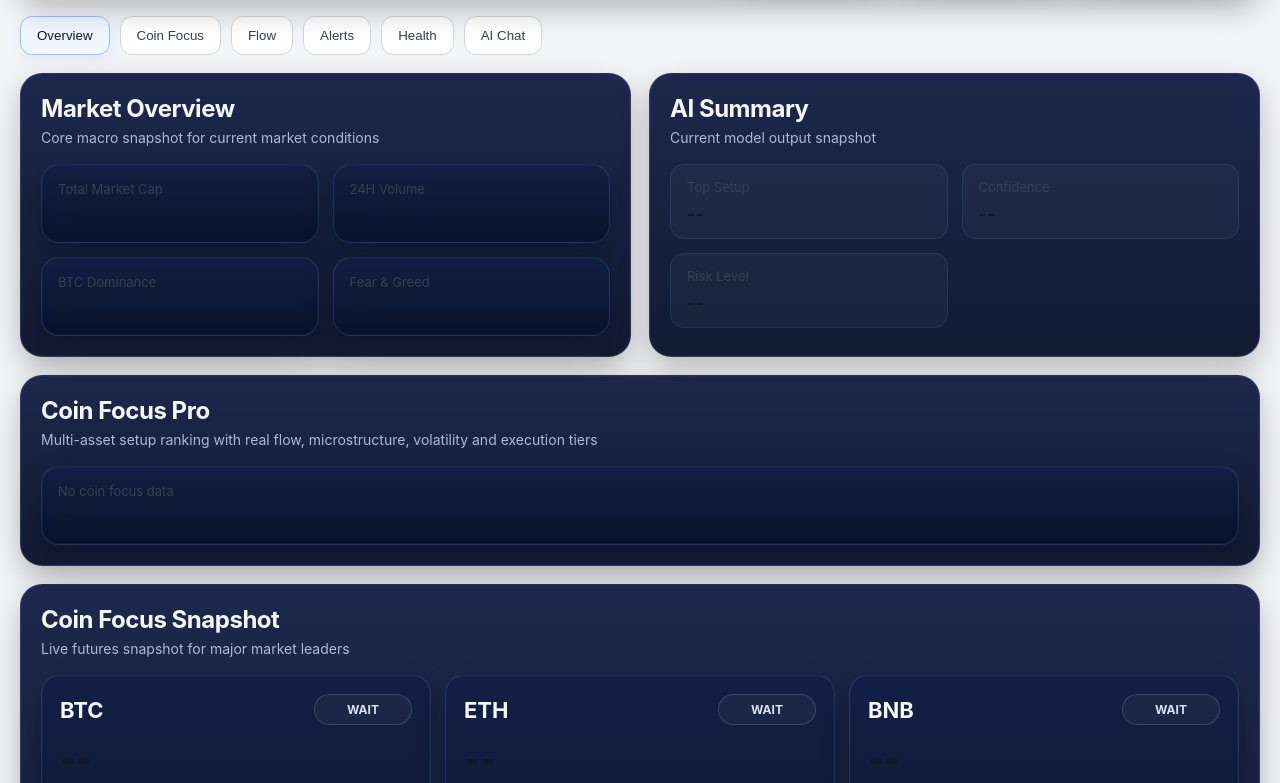
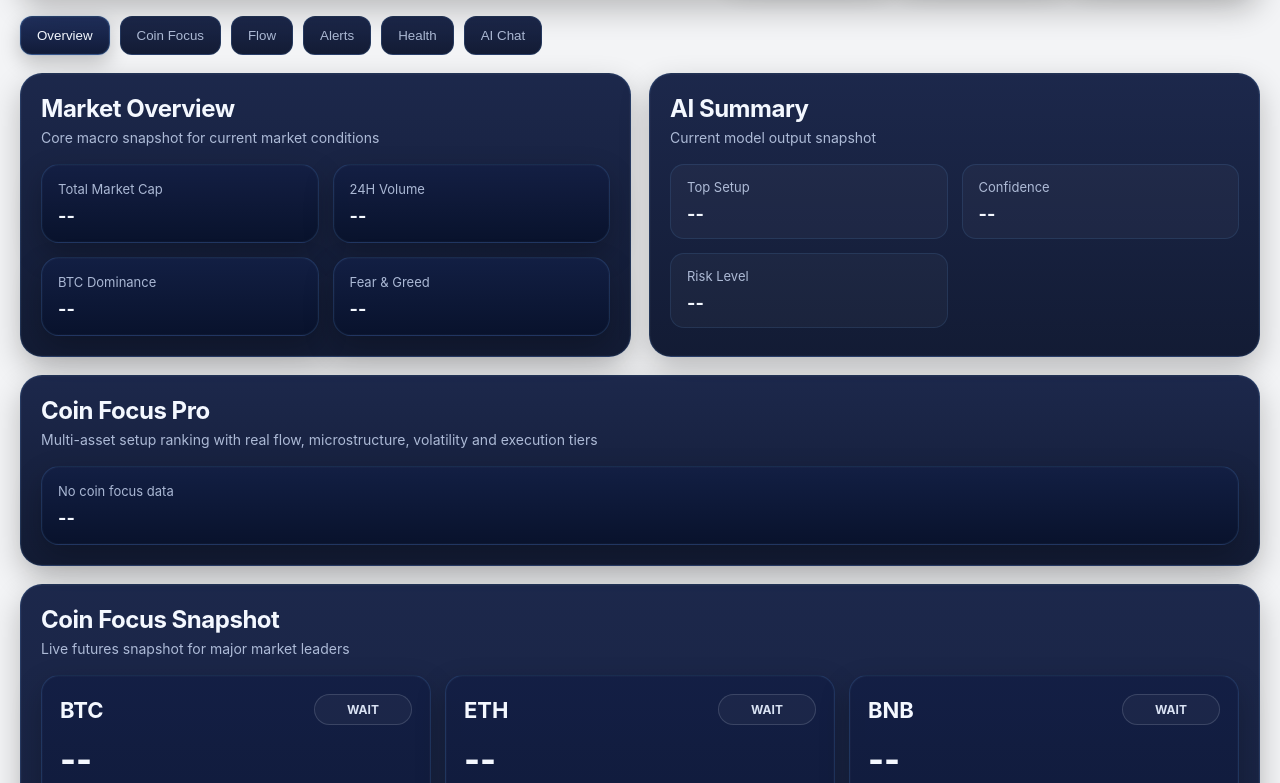
Before and after one commit to Titanaihub/titanaihub, a website: page index.html in a window 1280 px wide. Shown: the part 136-919 px from the top of the page. Drawn offline with Linux system fonts and the light colour scheme; no server answers.

Commit message:
Update styles.css

```diff
--- a/styles.css
+++ b/styles.css
@@ -7,9 +7,9 @@
 --line: #e5e7eb;
 --line-strong: #d1d5db;
 
---text-main: #111827;
---text-soft: #374151;
---text-dim: #6b7280;
+--text-main: #f4f8ff;
+  --text-soft: rgba(214, 228, 255, 0.78);
+  --text-dim: rgba(214, 228, 255, 0.48);
 
 --cyan: #2563eb;
 --cyan-soft: #3b82f6;
@@ -204,9 +204,9 @@ margin-bottom: 18px;
 }
 
 .tab-btn {
-border: 1px solid #d1d5db;
-background: #ffffff;
-color: #374151;
+  border: 1px solid rgba(110, 180, 255, 0.16);
+  background: linear-gradient(180deg, rgba(19, 31, 68, 0.96), rgba(9, 18, 44, 0.96));
+  color: rgba(214, 228, 255, 0.78);
   padding: 11px 16px;
   border-radius: 12px;
   cursor: pointer;
@@ -215,10 +215,13 @@ transition: 0.18s ease;
 
 .tab-btn:hover,
 .tab-btn.active {
-color: #111827;
-background: #eff6ff;
-border-color: #93c5fd;
-box-shadow: 0 4px 12px rgba(59, 130, 246, 0.10);
+  color: #f4f8ff;
+  background: linear-gradient(180deg, rgba(28, 44, 90, 0.98), rgba(12, 22, 52, 0.98));
+  border-color: rgba(110, 180, 255, 0.28);
+  box-shadow:
+    0 8px 20px rgba(0, 0, 0, 0.22),
+    0 0 0 1px rgba(110, 180, 255, 0.08),
+    inset 0 0 0 1px rgba(255, 255, 255, 0.02);
 }
 
 .main-grid {
@@ -361,7 +364,7 @@ padding: 7px 10px;
   border-radius: 999px;
   font-size: 12px;
   font-weight: 700;
-border: 1px solid var(--line);
+  border: 1px solid rgba(110, 180, 255, 0.16);
 }
 
 .signal-badge.signal-long {
```
Lines whose indentation alone changed are shown as unchanged.
